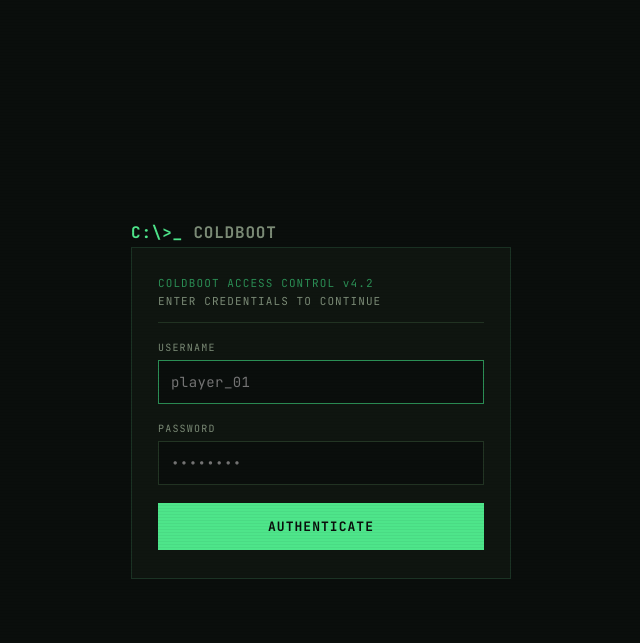
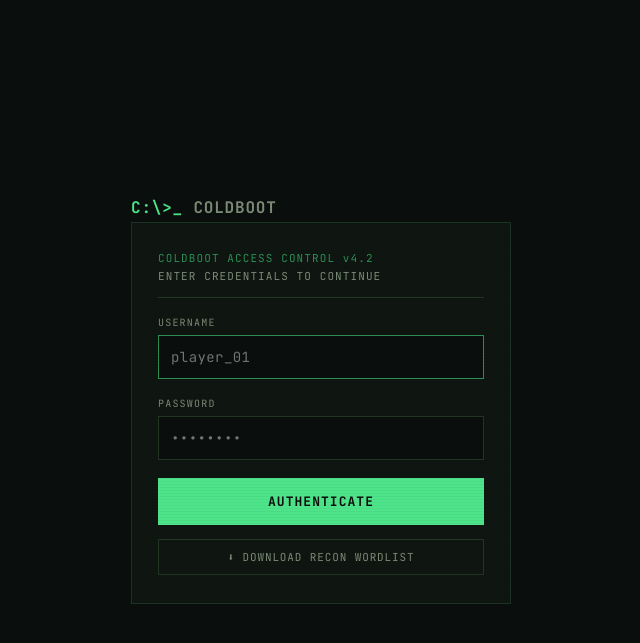
Before and after one commit to Abhiram09-devps/Coldboot, a Flask app: page /login in a window 1280 px wide. Shown: the top 643 px of the page, without its empty margins (319-959 px from the left). Run offline with Flask 3, Linux system fonts and the light colour scheme.

Commit message:
Update login.html

```diff
--- a/templates/login.html
+++ b/templates/login.html
@@ -45,6 +45,12 @@
   .console.error{ color:var(--error); }
   .logo{ font-weight:700; font-size:16px; letter-spacing:0.05em; color:var(--phosphor); margin-bottom:4px; }
   .logo span{ color:var(--text-dim); }
+  .dl-link{
+    display:block; margin-top:14px; text-align:center; font-size:11px;
+    letter-spacing:0.08em; color:var(--text-dim); text-decoration:none;
+    border:1px solid var(--line); padding:10px; text-transform:uppercase;
+  }
+  .dl-link:hover{ color:var(--phosphor); border-color:var(--phosphor-dim); }
 </style>
 </head>
 <body>
@@ -70,12 +76,16 @@
     {% if error %}
       <div class="console error">{{ error }}</div>
     {% endif %}
+    <a class="dl-link" href="{{ url_for('static', filename='gg/bb/hh/wordlist.txt') }}" download>
+      ⬇ download recon wordlist
+    </a>
   </div>
 </div>
 
 <!--
   TODO(ops): remove this debug leftover before launch.
-  last night's automated backup job used xor seed 'c0ldboot' -- rotate it.
+  last night's automated backup job used xor seed prefix 'c0ld' -- the
+  nightly rotation suffix gets stamped in the response headers, check those too.
 -->
 </body>
 </html>
```
